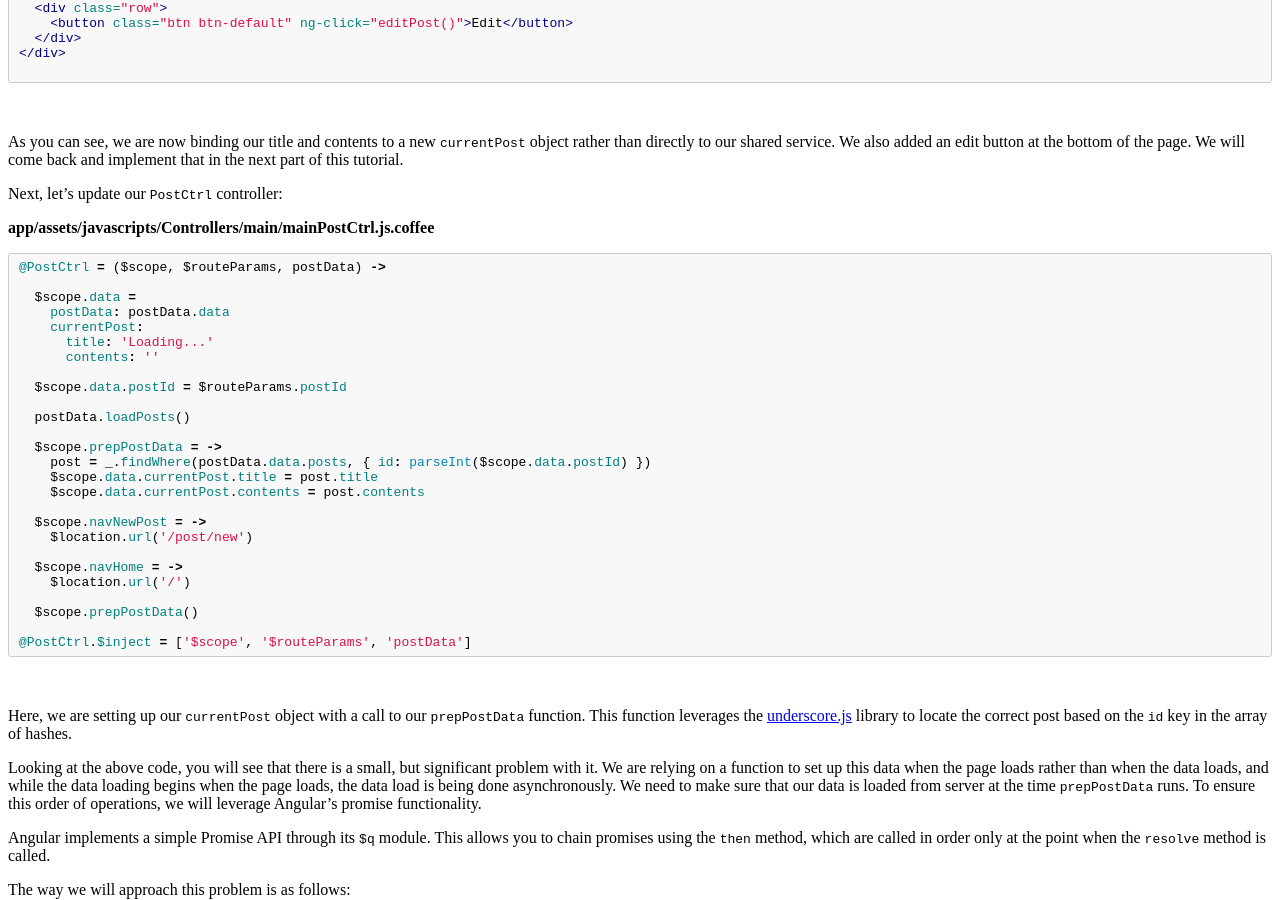
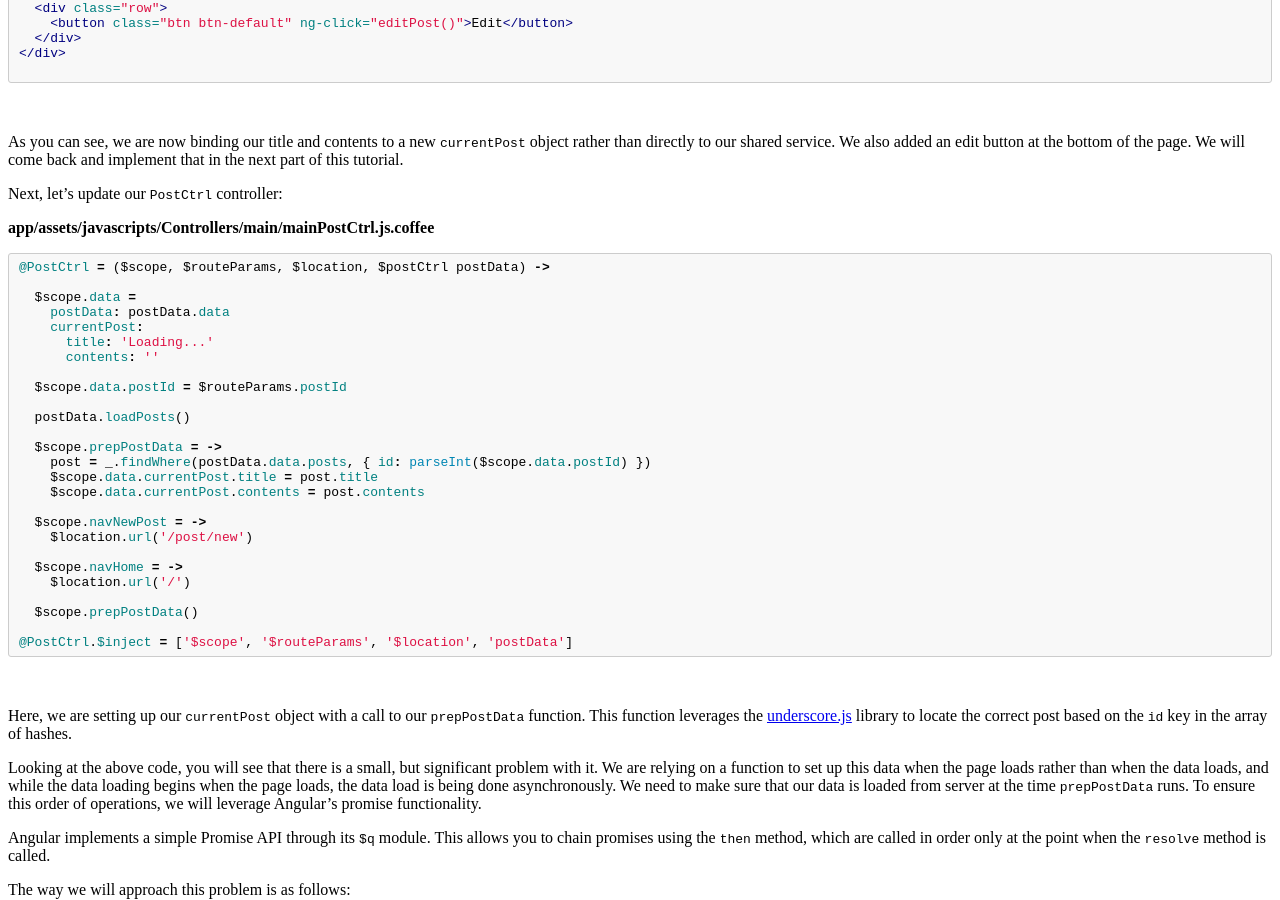
Before and after one commit to asanderson15/asanderson15.github.io, a Jekyll site: the page built from _posts/2013-11-20-bootstrap-angular-rails-part-5.md, in a window 1280 px wide and 900 px high, scrolled down 10332 px. Built offline with Jekyll 4.4.1, drawn with Linux system fonts in a browser that asks for light colours; Markdown is read by kramdown in place of the engine named in the settings; comment, search, counter and statistics services are not loaded; some of the changed text lies outside the part shown.

Commit message:
Made a number of fixes in response to comments.

````diff
--- a/_posts/2013-11-20-bootstrap-angular-rails-part-5.md
+++ b/_posts/2013-11-20-bootstrap-angular-rails-part-5.md
@@ -464,7 +464,7 @@ Next, let's update our `PostCtrl` controller:
 **app/assets/javascripts/Controllers/main/mainPostCtrl.js.coffee**
 
 ```coffeescript
-@PostCtrl = ($scope, $routeParams, postData) ->
+@PostCtrl = ($scope, $routeParams, $location, $postCtrl postData) ->
 
   $scope.data =
     postData: postData.data
@@ -489,7 +489,7 @@ Next, let's update our `PostCtrl` controller:
 
   $scope.prepPostData()
 
-@PostCtrl.$inject = ['$scope', '$routeParams', 'postData']
+@PostCtrl.$inject = ['$scope', '$routeParams', '$location', 'postData']
 ```
 
 <br>
@@ -574,7 +574,7 @@ Now we will update the `PostCtrl` controller to create a promise upon instantiat
 **app/assets/javascripts/Controllers/main/mainPostCtrl.js.coffee**
 
 ```coffeescript
-@PostCtrl = ($scope, $routeParams, $q, postData) ->
+@PostCtrl = ($scope, $routeParams, $location, $q, postData) ->
 
   $scope.data =
     postData: postData.data
@@ -605,7 +605,7 @@ Now we will update the `PostCtrl` controller to create a promise upon instantiat
   postData.loadPosts(@deferred)
 
 
-@PostCtrl.$inject = ['$scope', '$routeParams', '$q', 'postData']
+@PostCtrl.$inject = ['$scope', '$routeParams', '$location', '$q', 'postData']
 ```
 
 <br>
````
Also changed, not shown: _posts/2013-06-03-bootstrapping-angular-rails-part-1.md (+2 -0 lines), _posts/2013-06-23-bootstrapping-angular-rails-part-2.md (+1 -1 lines), _posts/2013-09-15-bootstrapping-angular-rails-part-4.md (+2 -2 lines).
